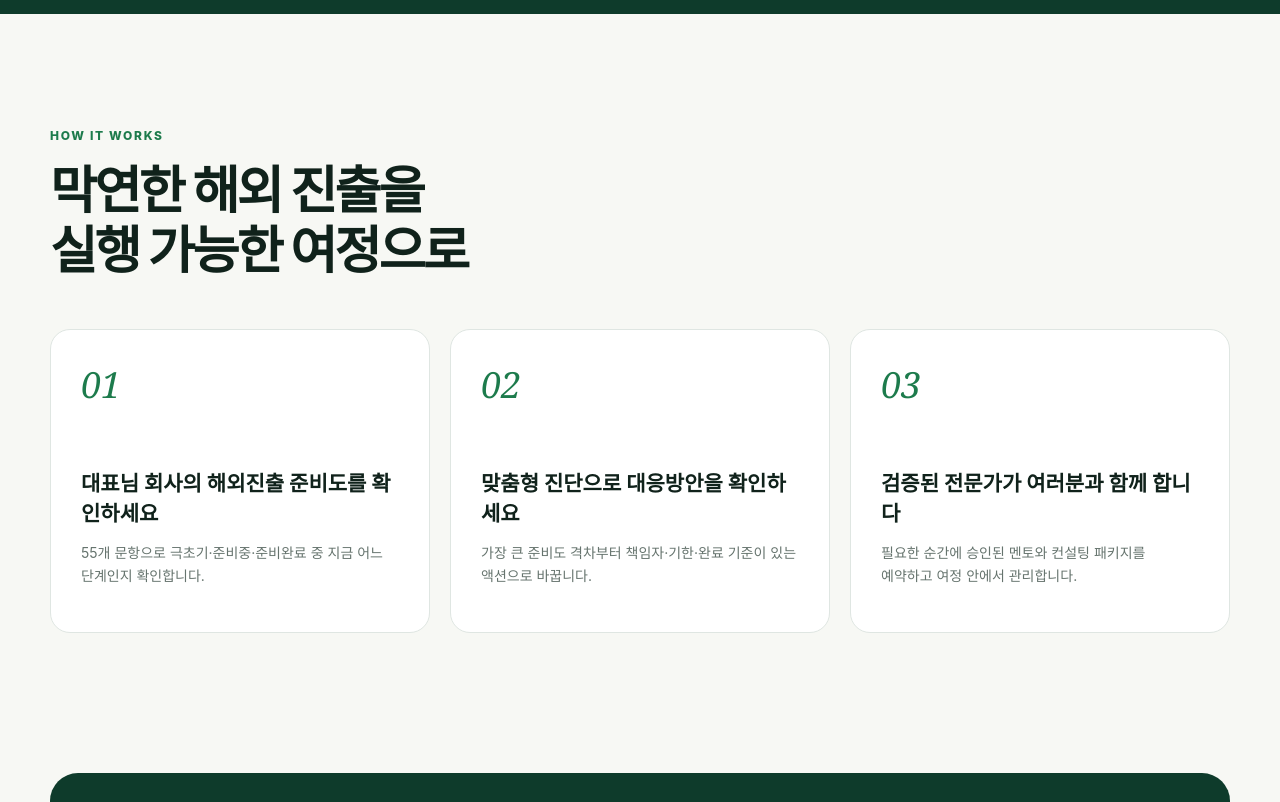
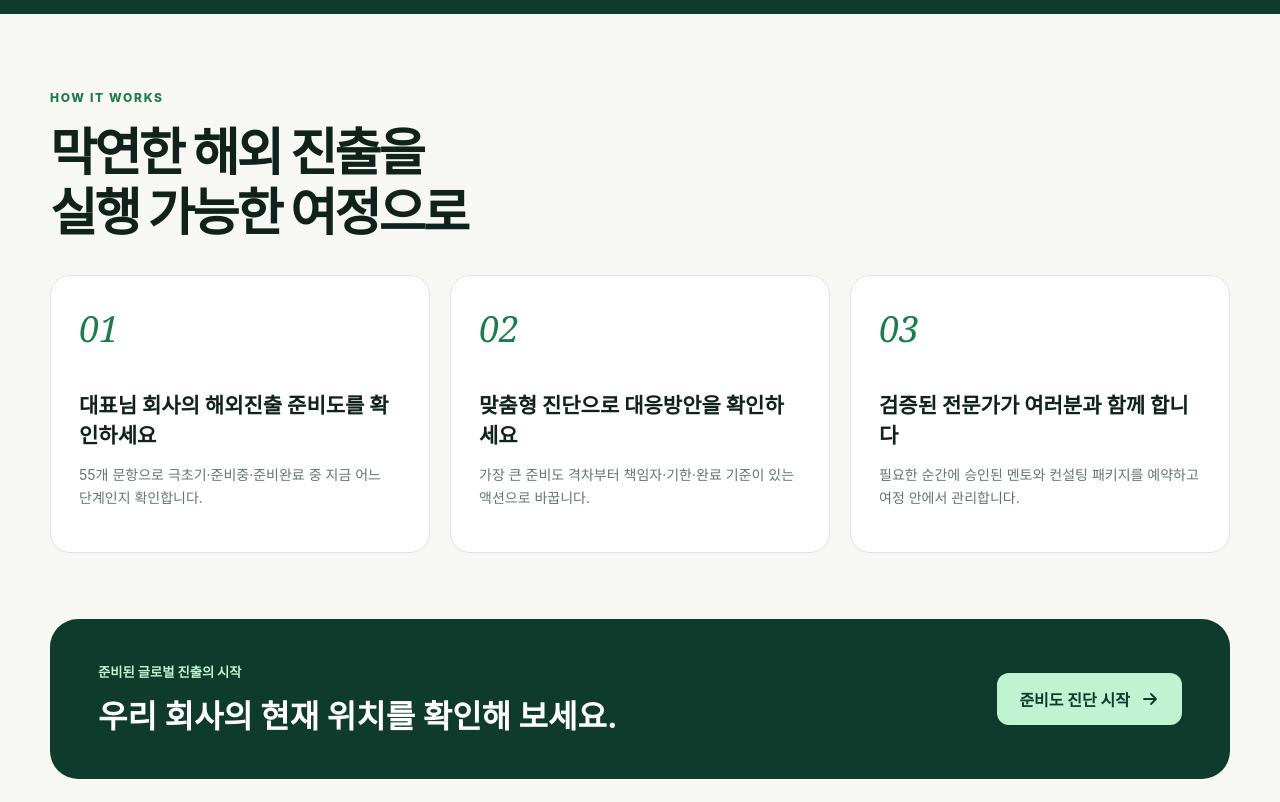
Before and after one commit to ky17824/ai-coding, a Next.js app: page / in a window 1280 px wide. Shown: the part 800-1602 px from the top of the page. Built offline with nearby package versions, Linux system fonts and the light colour scheme; no server answers.

Commit message:
Compact landing steps section

```diff
--- a/app/globals.css
+++ b/app/globals.css
@@ -956,6 +956,14 @@ svg {
   padding-top: 40px;
 }
 
+.section--steps {
+  padding: 72px 0 48px;
+}
+
+.section--steps .section-heading {
+  margin-bottom: 32px;
+}
+
 .section-heading {
   margin-bottom: 48px;
 }
@@ -981,8 +989,8 @@ svg {
 }
 
 .step-card {
-  min-height: 280px;
-  padding: 30px;
+  min-height: 220px;
+  padding: 28px;
   border: 1px solid var(--line);
   border-radius: 20px;
   background: var(--white);
@@ -996,7 +1004,7 @@ svg {
 }
 
 .step-card h3 {
-  margin: 58px 0 14px;
+  margin: 36px 0 14px;
   font-size: 21px;
 }
 
@@ -1101,9 +1109,9 @@ svg {
 
 .cta-band {
   width: min(1180px, calc(100% - 48px));
-  min-height: 220px;
-  margin: 30px auto 80px;
-  padding: 48px 56px;
+  min-height: 160px;
+  margin: 18px auto 56px;
+  padding: 32px 48px;
   border-radius: 28px;
   display: flex;
   align-items: center;
--- a/app/page.tsx
+++ b/app/page.tsx
@@ -151,7 +151,7 @@ export default function HomePage() {
         </div>
       </section>
 
-      <section className="section">
+      <section className="section section--steps">
         <div className="section-heading">
           <span className="eyebrow">HOW IT WORKS</span>
           <h2>막연한 해외 진출을<br />실행 가능한 여정으로</h2>
```
